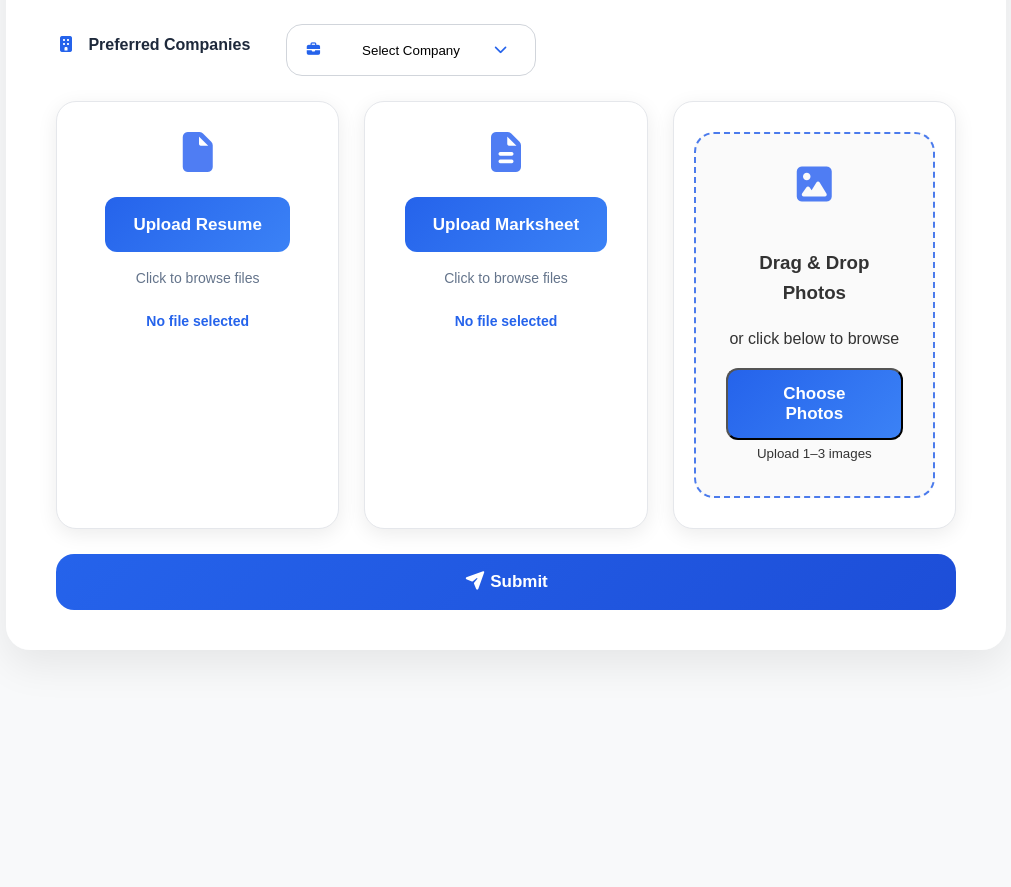
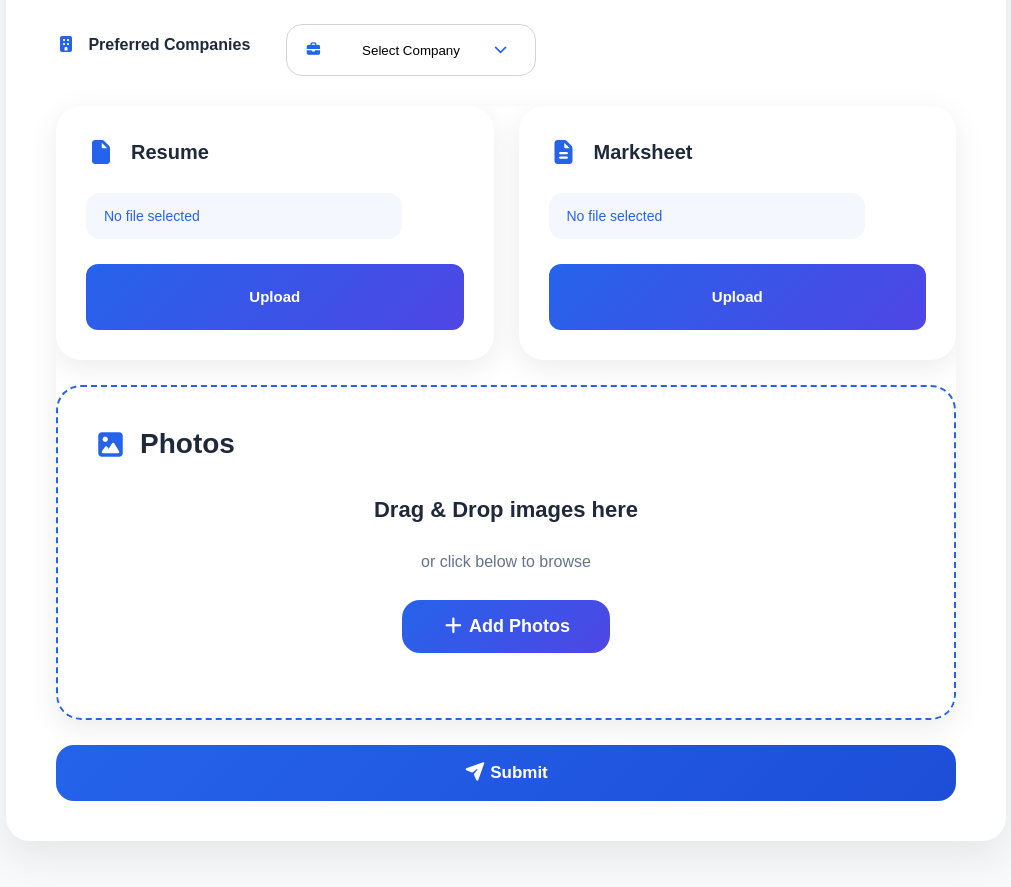
Before and after one commit to varshasiva0028/job-vacancy-portal, an Angular app in the folder frontend/: page /apply in a window 1280 px wide. Shown: the part 583-1470 px from the top of the page, without its empty margins (134-1145 px from the left). Before the commit the page ends 1288 px from the top, so only its background shows below. Built offline with nearby package versions, Linux system fonts and the light colour scheme; sample sign-in values are in the browser's storage.

Commit message:
Photos UI

```diff
--- a/frontend/src/app/pages/apply/apply.css
+++ b/frontend/src/app/pages/apply/apply.css
@@ -164,12 +164,7 @@ body {
 }
 
 /*Gender*/
-.row-group {
-    display: flex;
-    gap: 25px;
-    margin-bottom: 25px;
-    align-items: flex-start;
-}
+
 
 .row-group>* {
     flex: 1;
@@ -585,80 +580,7 @@ progress {
     border-radius: 20px;
 }
 
-/*===upload section===*/
-@media (max-width:768px) {
 
-    .upload-section {
-        display: flex;
-        flex-direction: column;
-        gap: 20px;
-    }
-
-    .upload-card {
-        width: 100%;
-    }
-
-}
-
-.upload-section {
-    display: flex;
-    gap: 25px;
-    margin-top: 25px;
-}
-
-.upload-card {
-    flex: 1;
-    background: #fff;
-    border: 1px solid #e5e7eb;
-    border-radius: 20px;
-    padding: 30px 20px;
-    text-align: center;
-    box-shadow: 0 5px 20px rgba(0, 0, 0, .08);
-    transition: .3s;
-}
-
-.upload-card:hover {
-    transform: translateY(-5px);
-    box-shadow: 0 12px 30px rgba(0, 0, 0, .15);
-}
-
-.upload-icon {
-    font-size: 40px;
-    color: #4f7df3;
-    margin-bottom: 25px;
-}
-
-.upload-area {
-    display: flex;
-    flex-direction: column;
-    align-items: center;
-    gap: 15px;
-    cursor: pointer;
-}
-
-.file-input {
-    display: none;
-}
-
-.upload-btn {
-    background: linear-gradient(135deg, #2563eb, #3b82f6);
-    color: white;
-    padding: 14px 28px;
-    border-radius: 12px;
-    font-size: 17px;
-    font-weight: 600;
-    transition: .3s;
-}
-
-.upload-btn:hover {
-    transform: translateY(-2px);
-    box-shadow: 0 8px 20px rgba(37, 99, 235, .3);
-}
-
-.upload-area small {
-    color: #64748b;
-    font-size: 14px;
-}
 
 .file-name {
     margin-top: 20px;
@@ -953,114 +875,171 @@ progress {
     }
 
 }
+/* ===== Upload Panel ===== */
 
-@media (max-width:768px) {
+.upload-panel {
 
-    .upload-section {
-        width: 100%;
-        box-sizing: border-box;
+    background: white;
 
-        display: flex;
-        flex-direction: column;
+    border-radius: 25px;
 
-        gap: 20px;
+    overflow: hidden;
 
-        overflow: hidden;
-    }
+    box-shadow: 0 8px 30px rgba(0, 0, 0, .08);
 
-    .upload-card {
-        width: 100%;
-        max-width: 100%;
-
-        box-sizing: border-box;
-
-        margin: 0;
-    }
-    .upload-btn{
-    width:100%;
-    max-width:220px;
-    box-sizing:border-box;
-}
-
-}
-.drop-zone {
-
-    border: 2px dashed #4b7bec;
-    border-radius: 20px;
-    padding: 30px;
-    text-align: center;
-    background: #fafafa;
-
-}
-.photo-gallery{
-
-    display:flex;
-
-    align-items:center;
-
-    gap:10px;
-
-    margin-top:20px;
+    margin-top: 30px;
 
 }
 
-.photo-thumb{
+/* ===== Left Side ===== */
 
-    position:relative;
+.upload-left {
+
+    display: flex;
+
+    align-items: center;
+
+    gap: 15px;
+
+    min-width: 150px;
+
+    font-size: 20px;
+
+    font-weight: 600;
+
+    color: #1e293b;
 
 }
 
-.photo-thumb img{
+.upload-left i {
 
-    width:70px;
+    color: #2563eb;
 
-    height:70px;
-
-    border-radius:15px;
-
-    object-fit:cover;
-
-    border:2px solid #e5e7eb;
+    font-size: 24px;
 
 }
 
-.mini-add-btn{
 
-    width:70px;
+/* ===== File Name ===== */
 
-    height:70px;
+.upload-file-name {
 
-    border-radius:15px;
+    flex: 1;
 
-    border:2px dashed #2563eb;
+    background: #f5f7ff;
 
-    background:white;
+    padding: 12px 18px;
 
-    color:#2563eb;
+    border-radius: 14px;
 
-    font-size:32px;
+    color: #2563eb;
 
-    cursor:pointer;
+    font-size: 14px;
 
-    transition:.3s;
+    font-weight: 500;
+
+    max-width: 280px;
+
+    overflow: hidden;
+
+    white-space: nowrap;
+
+    text-overflow: ellipsis;
 
 }
 
-.mini-add-btn:hover{
 
-    background:#eff6ff;
+/* ===== Upload Button ===== */
+
+.change-btn {
+
+    background: linear-gradient(135deg, #2563eb, #4f46e5);
+
+    color: white;
+
+    padding: 10px 24px;
+
+    border-radius: 12px;
+
+    font-size: 15px;
+
+    font-weight: 600;
+
+    cursor: pointer;
+
+    transition: .3s;
+
+    display: inline-flex;
+
+    align-items: center;
+
+    justify-content: center;
+
+    min-width: 110px;
+
+    height: 46px;
 
 }
+
+/* ===== Photos ===== */
+
+.photo-gallery {
+
+    display: flex;
+
+    align-items: center;
+
+    gap: 12px;
+
+    flex-wrap: wrap;
+
+}
+
+
+/* ===== Photo Thumbnail ===== */
+
+.photo-thumb {
+
+    position: relative;
+
+}
+
+.photo-thumb img {
+
+    width: 85px;
+
+    height: 85px;
+
+    object-fit: cover;
+
+    border-radius: 18px;
+
+    border: 2px solid #eef2ff;
+
+    transition: .3s;
+
+}
+
+.photo-thumb img:hover {
+
+    transform: scale(1.05);
+
+}
+
+
+/* ===== Remove Button ===== */
 
 .remove-btn {
 
     position: absolute;
 
-    top: -6px;
-    right: -6px;
+    top: -8px;
 
-    width: 20px;
-    height: 20px;
+    right: -8px;
+
+    width: 22px;
+
+    height: 22px;
 
     border: none;
 
@@ -1075,3 +1054,229 @@ progress {
     cursor: pointer;
 
 }
+
+
+/* ===== Add Photo Button ===== */
+
+.mini-add-btn {
+
+    width: 90px;
+
+    height: 85px;
+
+    border: 2px dashed #2563eb;
+
+    border-radius: 18px;
+
+    background: white;
+
+    color: #2563eb;
+
+    font-size: 16px;
+
+    font-weight: 600;
+
+    cursor: pointer;
+
+    transition: .3s;
+
+}
+
+.mini-add-btn:hover {
+
+    background: #eff6ff;
+
+}
+
+
+/* ===== Responsive ===== */
+
+@media (max-width: 768px) {
+
+    .upload-row {
+
+        flex-direction: column;
+
+        align-items: flex-start;
+
+    }
+
+    .upload-file-name {
+
+        max-width: 100%;
+
+        width: 100%;
+
+    }
+
+    .photo-gallery {
+
+        margin-top: 15px;
+
+    }
+
+}
+.document-row{
+
+    display:flex;
+
+    gap:25px;
+
+    margin-bottom:25px;
+
+}
+
+
+.document-card{
+
+    flex:1;
+
+    background:white;
+
+    border-radius:25px;
+
+    padding:30px;
+
+    box-shadow:0 8px 30px rgba(0,0,0,.08);
+
+    display:flex;
+
+    flex-direction:column;
+
+    gap:25px;
+
+}
+@media(max-width:768px){
+
+    .document-row{
+
+        flex-direction:column;
+
+    }
+
+}
+
+.photo-row{
+
+    padding:35px;
+
+    border:2px dashed #2563eb;
+
+    border-radius:25px;
+
+    background:white;
+
+}
+
+
+.photo-title{
+
+    display:flex;
+
+    align-items:center;
+
+    gap:12px;
+
+    font-size:28px;
+
+    font-weight:600;
+
+    color:#1e293b;
+
+}
+
+
+.photo-title i{
+
+    color:#2563eb;
+
+}
+
+
+.photo-drop-area{
+
+    margin-top:25px;
+
+    text-align:center;
+
+}
+
+
+.drag-text{
+
+    font-size:22px;
+
+    font-weight:700;
+
+    color:#1e293b;
+
+}
+
+
+.browse-text{
+
+    color:#64748b;
+
+    margin:15px 0 25px;
+
+}
+
+
+.big-add-btn{
+
+    border:none;
+
+    background:linear-gradient(135deg,#2563eb,#4f46e5);
+
+    color:white;
+
+    padding:16px 40px;
+
+    border-radius:18px;
+
+    font-size:18px;
+
+    font-weight:600;
+
+    cursor:pointer;
+
+}
+
+
+.photo-gallery{
+
+    margin-top:30px;
+
+    display:flex;
+
+    justify-content:center;
+
+    gap:20px;
+
+    flex-wrap:wrap;
+
+}
+
+
+.photo-thumb img{
+
+    width:120px;
+
+    height:120px;
+
+    object-fit:cover;
+
+    border-radius:20px;
+
+}
+.row-group .input-group:first-child{
+    flex: 1;
+    max-width: none;
+}
+.row-group .input-group:nth-child(2){
+    flex: 1;
+    max-width: none;
+}
+.row-group .gender-card{
+    flex: 2;
+}
--- a/frontend/src/app/pages/apply/apply.html
+++ b/frontend/src/app/pages/apply/apply.html
@@ -77,6 +77,8 @@
 
       </div>
       <!-- Gender -->
+      <div class="gender-container">
+
   <div class="gender-card">
 
       <label class="gender-floating-label">
@@ -87,25 +89,24 @@
       <div class="gender-options">
 
           <label class="gender-option">
-
-            <input type="radio" name="gender" value="Male" [(ngModel)]="applicant.gender">
+              <input type="radio" name="gender" value="Male"
+                     [(ngModel)]="applicant.gender">
 
               <i class="fas fa-mars"></i>
 
               Male
-
           </label>
 
-
           <label class="gender-option">
-
-            <input type="radio" name="gender" value="Female" [(ngModel)]="applicant.gender">
+              <input type="radio" name="gender" value="Female"
+                     [(ngModel)]="applicant.gender">
 
               <i class="fas fa-venus"></i>
 
               Female
+          </label>
 
-          </label>
+      </div>
 
   </div>
 
@@ -322,110 +323,140 @@
       </div>
 
     </div>
-    <div class="upload-section">
+    <div class="upload-panel">
+
+ <div class="document-row">
 
     <!-- Resume -->
-      <div class="upload-card">
+    <div class="document-card">
 
-        <i class="fas fa-file upload-icon"></i>
-        <label class="upload-area">
-          <input type="file" accept=".pdf,.doc,.docx" class="file-input" (change)="onResumeSelected($event)">
-          <span class="upload-btn">
-            Upload Resume
-          </span>
+        <div class="upload-left">
 
-          <small>Click to browse files</small>
+            <i class="fas fa-file"></i>
+
+            <span>Resume</span>
+
+        </div>
+
+        <div class="upload-file-name">
+
+            {{ resumeFileName || 'No file selected' }}
+
+        </div>
+
+        <label class="change-btn">
+
+            Upload
+
+            <input
+                hidden
+                type="file"
+                accept=".pdf,.doc,.docx"
+                (change)="onResumeSelected($event)">
 
         </label>
-
-        <p class="file-name">
-          {{ resumeFileName || 'No file selected' }}
-        </p>
 
     </div>
 
 
     <!-- Marksheet -->
-      <div class="upload-card">
+    <div class="document-card">
 
-        <i class="fas fa-file-alt upload-icon"></i>
+        <div class="upload-left">
 
-        <label class="upload-area">
+            <i class="fas fa-file-alt"></i>
 
-          <input type="file" accept=".pdf,.doc,.docx" class="file-input" (change)="onMarksheetSelected($event)">
-          <span class="upload-btn">
-            Upload Marksheet
-          </span>
+            <span>Marksheet</span>
 
-          <small>Click to browse files</small>
+        </div>
+
+        <div class="upload-file-name">
+
+            {{ marksheetFileName || 'No file selected' }}
+
+        </div>
+
+        <label class="change-btn">
+
+            Upload
+
+            <input
+                hidden
+                type="file"
+                accept=".pdf,.doc,.docx"
+                (change)="onMarksheetSelected($event)">
 
         </label>
 
-        <p class="file-name">
-          {{ marksheetFileName || 'No file selected' }}
-        </p>
+    </div>
 
 </div>
 
 
-      <!-- Photo -->
-      <div class="upload-card">
+  <!-- Photos -->
+ <div class="photo-row"
+     (dragover)="onDragOver($event)"
+     (drop)="onDrop($event)">
 
-        <div class="drop-zone" (dragover)="onDragOver($event)" (drop)="onDrop($event)">
+    <div class="photo-title">
+        <i class="fas fa-image"></i>
+        <span>Photos</span>
+    </div>
 
-          <i class="fas fa-image upload-icon"></i>
+    <div class="photo-drop-area">
 
-          <h3>Drag & Drop Photos</h3>
+        <p class="drag-text">
+            Drag & Drop images here
+        </p>
 
-          <p>or click below to browse</p>
+        <p class="browse-text">
+            or click below to browse
+        </p>
 
-          <!-- Hidden Input -->
-          <input #photoInput type="file" accept="image/*" hidden (change)="onPhotoSelect($event)">
-          <!-- Button -->
-          <button type="button" class="upload-btn" (click)="photoInput.click()">
+        <button
+            class="big-add-btn"
+            type="button"
+            *ngIf="photoFiles.length < 3"
+            (click)="photoInput.click()">
 
-            {{ photoFiles.length === 0
-            ? 'Choose Photos'
-            : '+ Add More Photos (' + (3-photoFiles.length) + ' left)' }}
+            <i class="fas fa-plus"></i>
+
+            Add Photos
 
         </button>
 
-          <small>
-            Upload 1–3 images
-          </small>
+        <input
+            #photoInput
+            hidden
+            type="file"
+            accept="image/*"
+            (change)="onPhotoSelect($event)">
 
     </div>
 
-        <!-- Preview -->
-       <div class="photo-gallery" *ngIf="photoPreviews.length">
 
-  <div class="photo-thumb"
+    <div class="photo-gallery">
+
+        <div
+            class="photo-thumb"
             *ngFor="let preview of photoPreviews; let i=index">
 
             <img [src]="preview">
 
             <button
+                class="remove-btn"
                 type="button"
-      class="remove-btn"
                 (click)="removePhoto(i)">
-      ✖
-    </button>
 
-  </div>
+                ×
 
-  <button
-    type="button"
-    class="mini-add-btn"
-    *ngIf="photoFiles.length < 3"
-    (click)="photoInput.click()">
-
-    +
             </button>
 
         </div>
 
     </div>
 
+</div>
 </div>
     <!-- Submit -->
     <button type="submit" class="btn-primary" [disabled]="loading">
--- a/frontend/src/app/pages/apply/apply.ts
+++ b/frontend/src/app/pages/apply/apply.ts
@@ -201,7 +201,6 @@ onPhotoSelect(event: any): void {
   reader.readAsDataURL(file);
 
   event.target.value = '';
-  this.cdr.detectChanges();
 }
 
  addPhotos(files: FileList): void {
@@ -236,6 +235,8 @@ onPhotoSelect(event: any): void {
         ...this.photoPreviews,
         e.target.result
       ];
+        this.cdr.detectChanges();
+
 
     };
 
```
Lines whose indentation alone changed are shown as unchanged.
